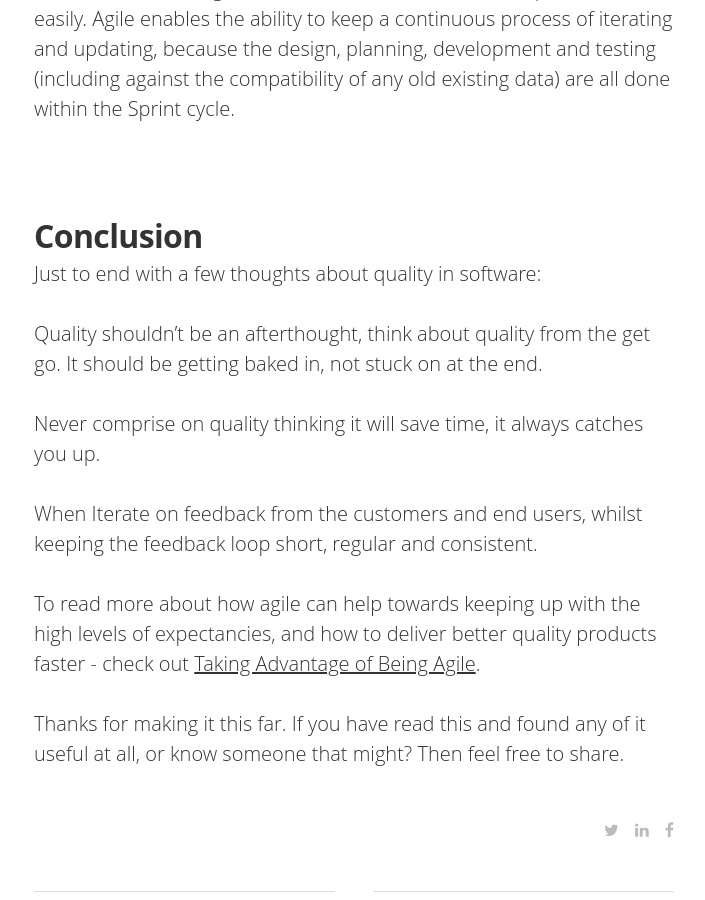
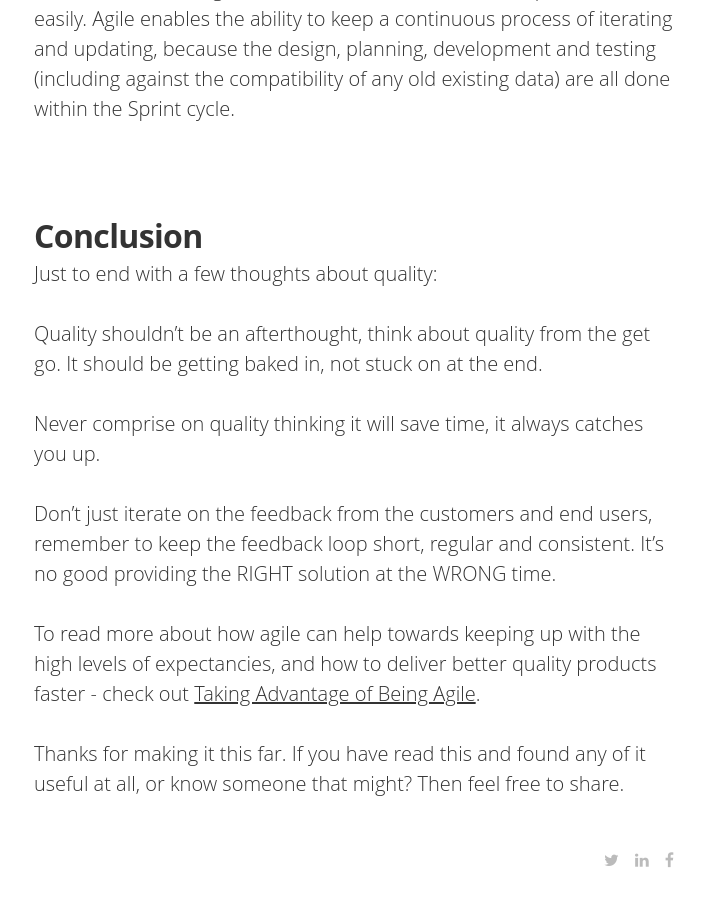
Before and after one commit to IamJackReed/JackReed, a Jekyll site: the page built from _posts/2017-07-28-customers-and-quality-are-even-more-important-than-you-think.markdown, in a window 1280 px wide and 900 px high, scrolled down 3593 px. Shown: the whole window, without its empty margins (286-991 px from the left). Built offline with Jekyll 4.4.1, drawn with Linux system fonts in a browser that asks for light colours; nearby versions of some CDN libraries; some web fonts are replaced; comment, search, counter and statistics services are not loaded.

Commit message:
Update 2017-07-28-customers-and-quality-are-even-more-important-than-you-think.markdown

```diff
--- a/_posts/2017-07-28-customers-and-quality-are-even-more-important-than-you-think.markdown
+++ b/_posts/2017-07-28-customers-and-quality-are-even-more-important-than-you-think.markdown
@@ -29,13 +29,13 @@ image2: /assets/article_images/2017-07-28-customers-and-quality-are-even-more-im
 
 # Conclusion
 <span style="color:#00000; font-family: 'open sans'; font-size: 1em; font-size: 20px; font-weight: 200; hyphens: none;">
-Just to end with a few thoughts about quality in software:<span style="color:#00000; font-family: 'open sans'; font-size: 1em; font-size: 20px; font-weight: 200; hyphens: none;">
+Just to end with a few thoughts about quality:<span style="color:#00000; font-family: 'open sans'; font-size: 1em; font-size: 20px; font-weight: 200; hyphens: none;">
 
 <span style="color:#00000; font-family: 'open sans'; font-size: 1em; font-size: 20px; font-weight: 200; hyphens: none;">Quality shouldn't be an afterthought, think about quality from the get go. It should be getting baked in, not stuck on at the end.<span style="color:#00000; font-family: 'open sans'; font-size: 1em; font-size: 20px; font-weight: 200; hyphens: none;">
 
 <span style="color:#00000; font-family: 'open sans'; font-size: 1em; font-size: 20px; font-weight: 200; hyphens: none;">Never comprise on quality thinking it will save time, it always catches you up.<span style="color:#00000; font-family: 'open sans'; font-size: 1em; font-size: 20px; font-weight: 200; hyphens: none;">
 
-<span style="color:#00000; font-family: 'open sans'; font-size: 1em; font-size: 20px; font-weight: 200; hyphens: none;">When Iterate on feedback from the customers and end users, whilst keeping the feedback loop short, regular and consistent.<span style="color:#00000; font-family: 'open sans'; font-size: 1em; font-size: 20px; font-weight: 200; hyphens: none;">
+<span style="color:#00000; font-family: 'open sans'; font-size: 1em; font-size: 20px; font-weight: 200; hyphens: none;"> Don't just iterate on the feedback from the customers and end users, remember to keep the feedback loop short, regular and consistent. It's no good providing the RIGHT solution at the WRONG time.<span style="color:#00000; font-family: 'open sans'; font-size: 1em; font-size: 20px; font-weight: 200; hyphens: none;">
 
 <span style="color:#00000; font-family: 'open sans'; font-size: 1em; font-size: 20px; font-weight: 200; hyphens: none;">
 To read more about how agile can help towards keeping up with the high levels of expectancies, and how to deliver better quality products faster - check out [Taking Advantage of Being Agile](http://jackreed.eu/2017/07/21/taking-advantage-of-being-agile.html).<span style="color:#00000; font-family: 'open sans'; font-size: 1em; font-size: 20px; font-weight: 200; hyphens: none;">
```
